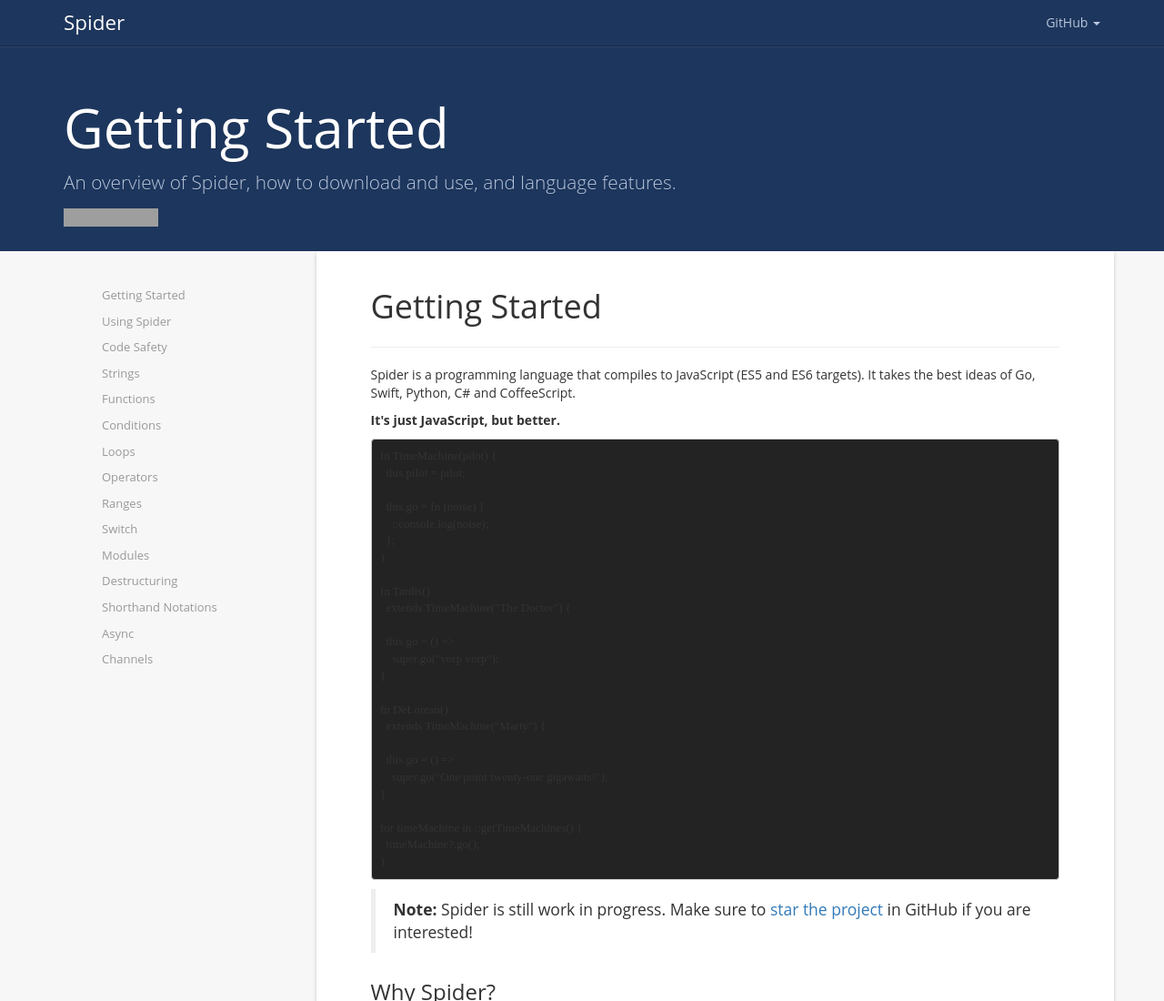
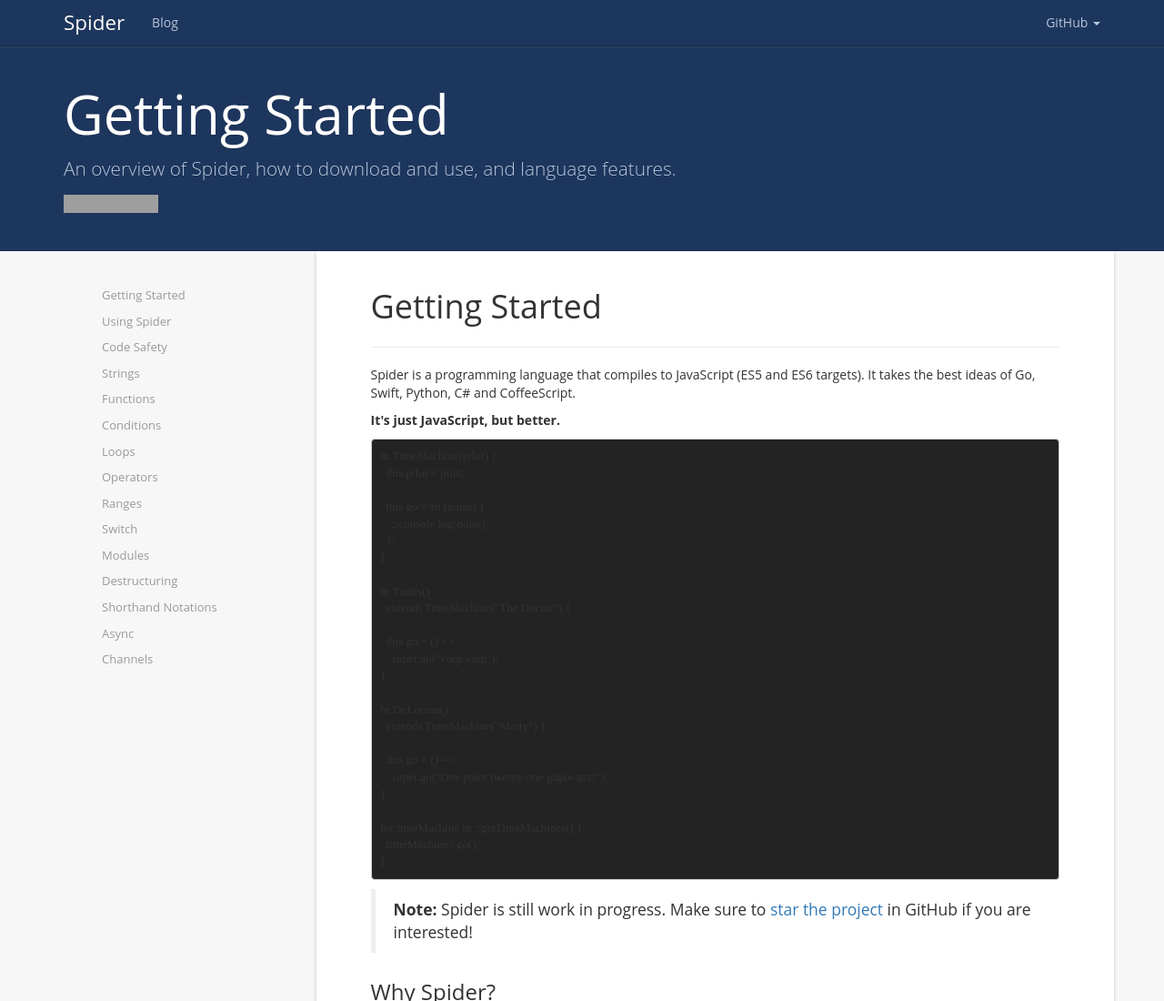
Before and after one commit to alongubkin/spider, a plain HTML site: page index.html in a window 1280 px wide. Shown: the top 1100 px of the page at 91% size. Drawn offline with nearby package versions, Linux system fonts and the light colour scheme; grey boxes are pictures that could not be loaded; a script that the page names is missing; a web font is replaced by a local one.

Commit message:
add blog link

```diff
--- a/css/main.css
+++ b/css/main.css
@@ -44,7 +44,8 @@
 .docs-header .container {
   position: relative;
   text-align: left;
-  padding-top: 50px;
+  padding-top: 35px;
+  margin-bottom: 15px;
 }
 
 @media (min-width: 992px) {
--- a/index.html
+++ b/index.html
@@ -28,6 +28,7 @@
         </div>
         <nav class="collapse navbar-collapse bs-navbar-collapse" role="navigation">
           <ul class="nav navbar-nav">
+            <li><a href="http://blog.spiderlang.org">Blog</a></li>
           </ul>
           <ul class="nav navbar-nav navbar-right">
             <li class="dropdown">
```
